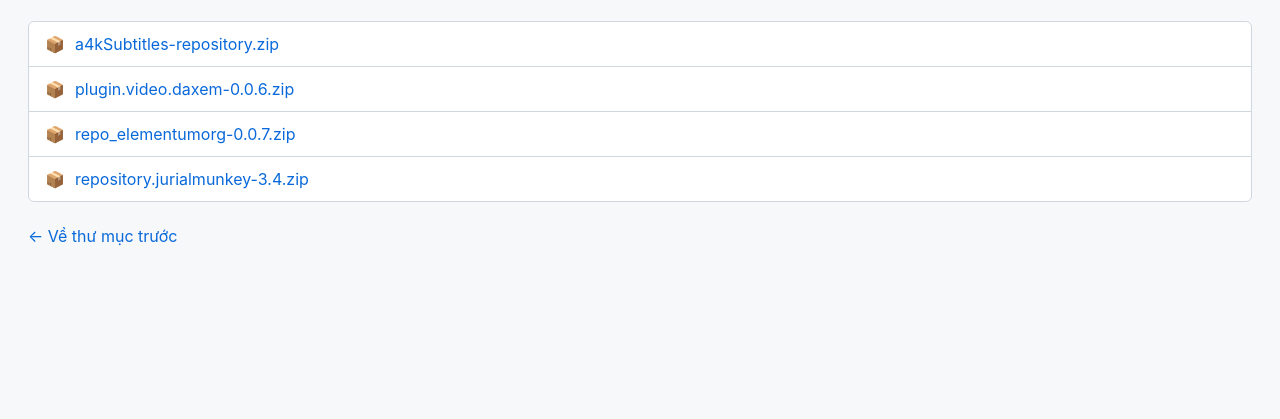
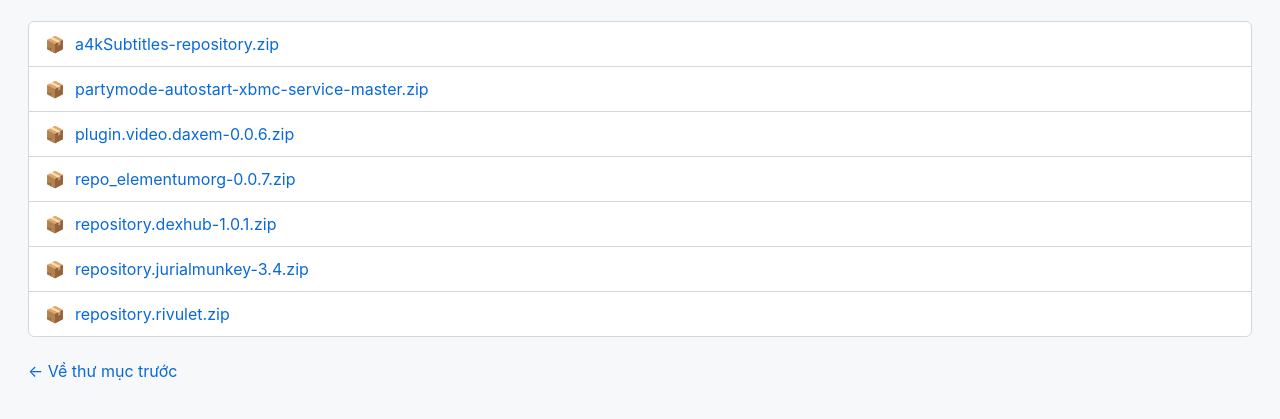
Before and after one commit to tmk9690/khoi, a plain HTML site: page Kodi/index.html in a window 1280 px wide. Shown: the part 77-496 px from the top of the page. Drawn offline with Linux system fonts and the light colour scheme.

Commit message:
Auto-update tất cả index.html

```diff
--- a/Kodi/index.html
+++ b/Kodi/index.html
@@ -20,9 +20,12 @@
     <h1>📁 Kodi</h1>
     <div class="file-list">
         <a href="a4kSubtitles-repository.zip" class="file-item"><span class="icon">📦</span>a4kSubtitles-repository.zip</a>
+        <a href="partymode-autostart-xbmc-service-master.zip" class="file-item"><span class="icon">📦</span>partymode-autostart-xbmc-service-master.zip</a>
         <a href="plugin.video.daxem-0.0.6.zip" class="file-item"><span class="icon">📦</span>plugin.video.daxem-0.0.6.zip</a>
         <a href="repo_elementumorg-0.0.7.zip" class="file-item"><span class="icon">📦</span>repo_elementumorg-0.0.7.zip</a>
+        <a href="repository.dexhub-1.0.1.zip" class="file-item"><span class="icon">📦</span>repository.dexhub-1.0.1.zip</a>
         <a href="repository.jurialmunkey-3.4.zip" class="file-item"><span class="icon">📦</span>repository.jurialmunkey-3.4.zip</a>
+        <a href="repository.rivulet.zip" class="file-item"><span class="icon">📦</span>repository.rivulet.zip</a>
     </div>
     <a href="../" class="back-link">← Về thư mục trước</a>
 </body>
```
